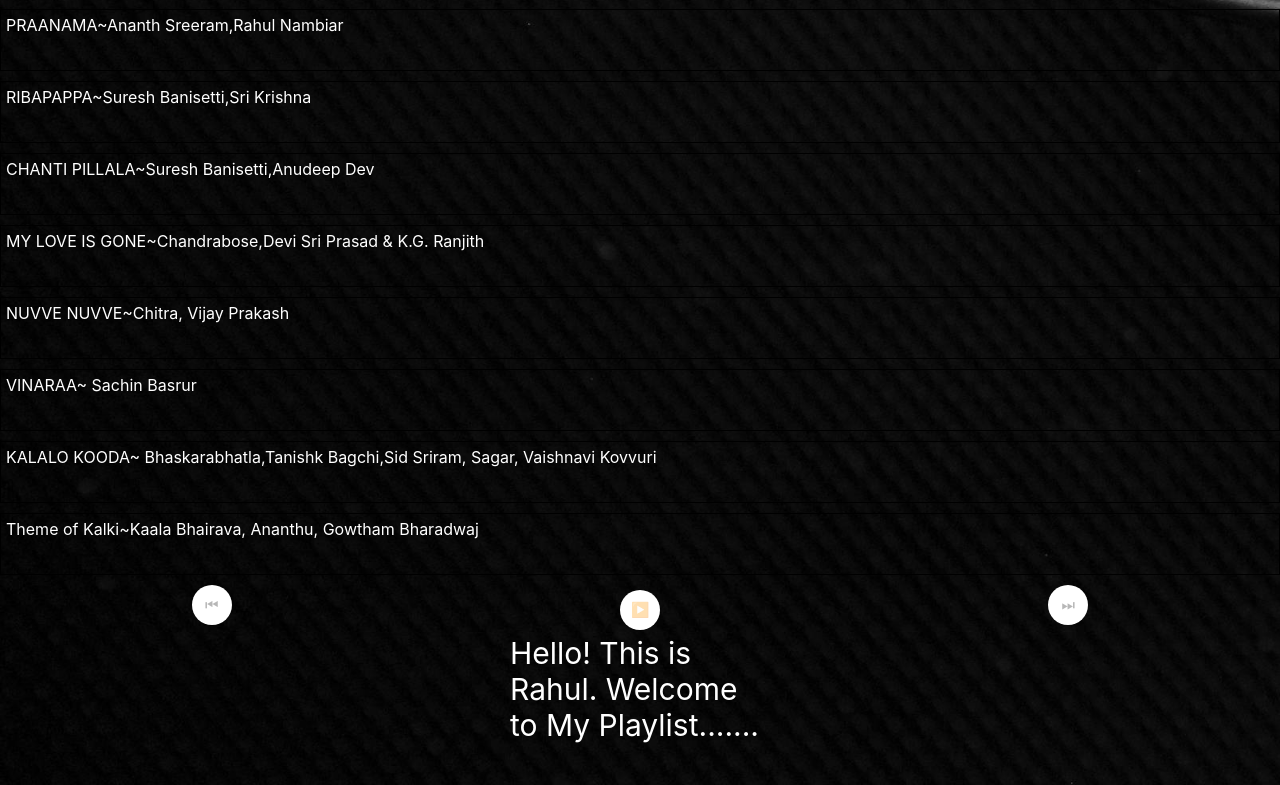
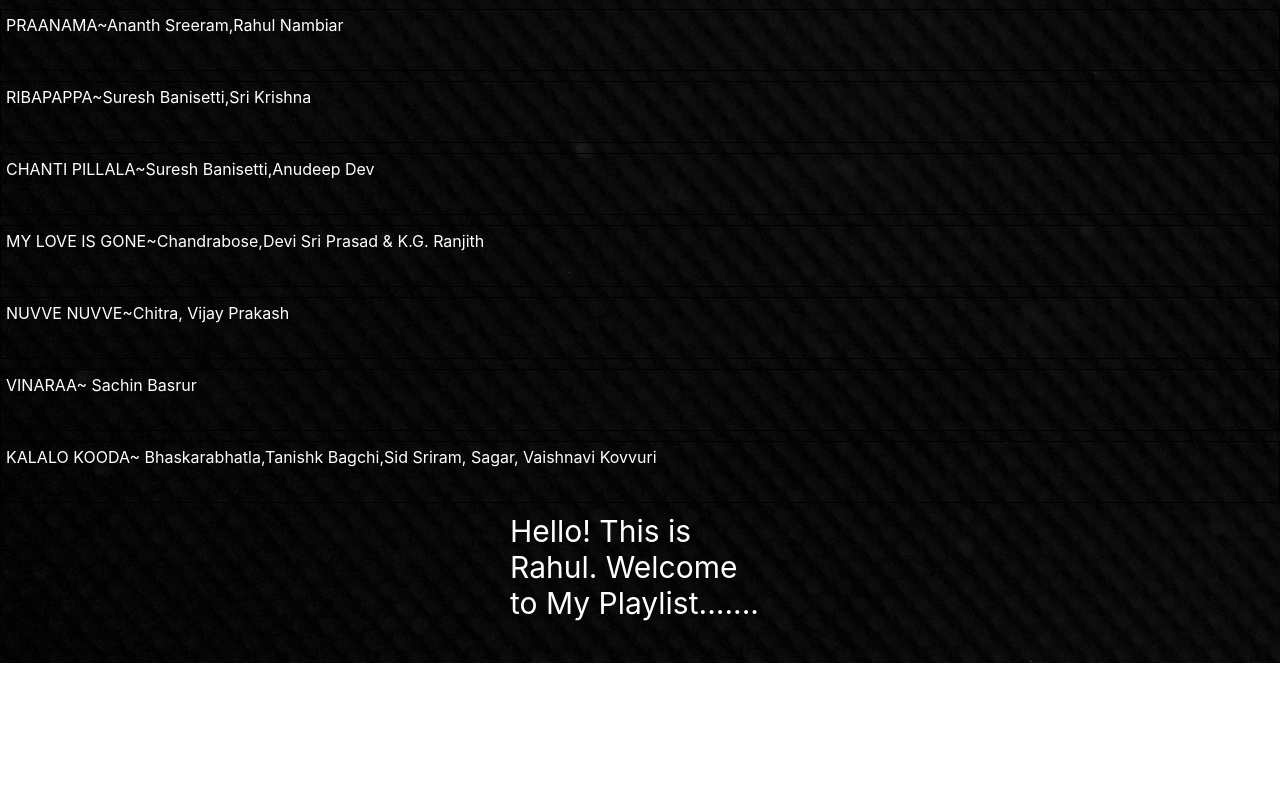
Before and after one commit to rahul1574/Vibe-Touch, a React (Create React App) app: page /topic1 in a window 1280 px wide. Shown: the part 2403-3188 px from the top of the page. After the commit the page ends 3066 px from the top, so only its background shows below. Built offline with nearby package versions, Linux system fonts and the light colour scheme.

Commit message:
Update Player.js

```diff
--- a/src/components/Player.js
+++ b/src/components/Player.js
@@ -45,7 +45,6 @@ const AudioPlayer = () => {
         { title: "NUVVE NUVVE~Chitra, Vijay Prakash", src: "song37.mp3" },
         { title: "VINARAA~	Sachin Basrur", src: "song38.mp3" },
         { title: "KALALO KOODA~	Bhaskarabhatla,Tanishk Bagchi,Sid Sriram, Sagar, Vaishnavi Kovvuri", src: "song39.mp3" },
-        { title: "Theme of Kalki~Kaala Bhairava, Ananthu, Gowtham Bharadwaj", src: "song40.mp3" },
         // Add more songs as needed
     ];
 
@@ -121,7 +120,18 @@ const AudioPlayer = () => {
                             {formatTime(currentTime)} / {formatTime(duration)}
                         </p>
                         <progress value={currentTime} max={duration}></progress>
+                        <div id="controlbtn">
+                          <button  className="songbtn1"onClick={prevSongHandler} disabled={currentSongIndex === null}>⏮</button>
+                           {isPlaying ? (
+                          <button  className="songbtn"onClick={pauseHandler} disabled={currentSongIndex === null}>⏸️</button>
+                           ) : (
+                         <button  className="songbtn"onClick={playHandler} disabled={currentSongIndex === null}>▶️</button>
+                         )}
+                          {/* <button  className="songbtn"onClick={stopHandler} disabled={currentSongIndex === null}>⏹️</button> */}
+                          <button  className="songbtn1"onClick={nextSongHandler} disabled={currentSongIndex === null}>⏭</button>
+                        </div>
                     </>
+
                 )}
             </div>
             <audio id='play'
@@ -132,16 +142,6 @@ const AudioPlayer = () => {
                 onPlay={() => setIsPlaying(true)}
                 controls
             />
-            <div id="controlbtn">
-                <button  className="songbtn1"onClick={prevSongHandler} disabled={currentSongIndex === null}>⏮</button>
-                {isPlaying ? (
-                    <button  className="songbtn"onClick={pauseHandler} disabled={currentSongIndex === null}>⏸️</button>
-                ) : (
-                    <button  className="songbtn"onClick={playHandler} disabled={currentSongIndex === null}>▶️</button>
-                )}
-                {/* <button  className="songbtn"onClick={stopHandler} disabled={currentSongIndex === null}>⏹️</button> */}
-                <button  className="songbtn1"onClick={nextSongHandler} disabled={currentSongIndex === null}>⏭</button>
-            </div>
         </div>
 
     );
```
